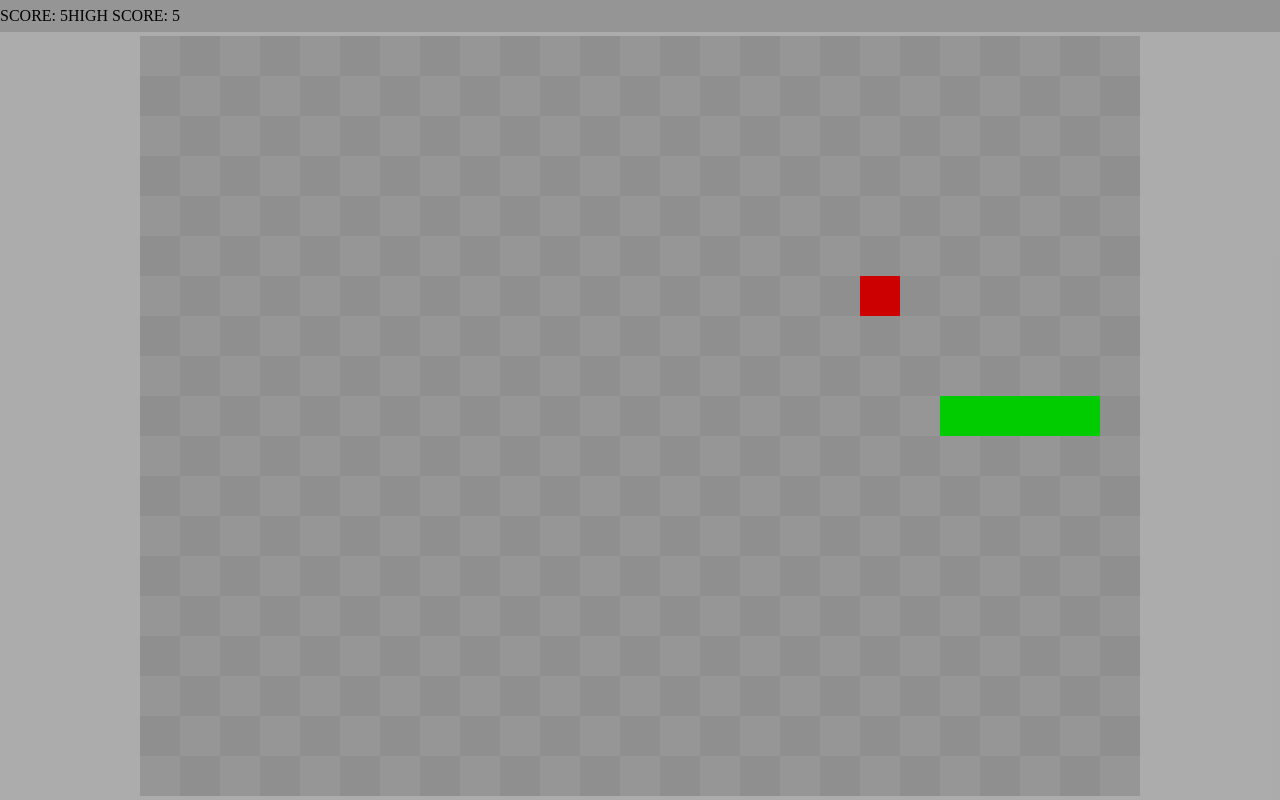
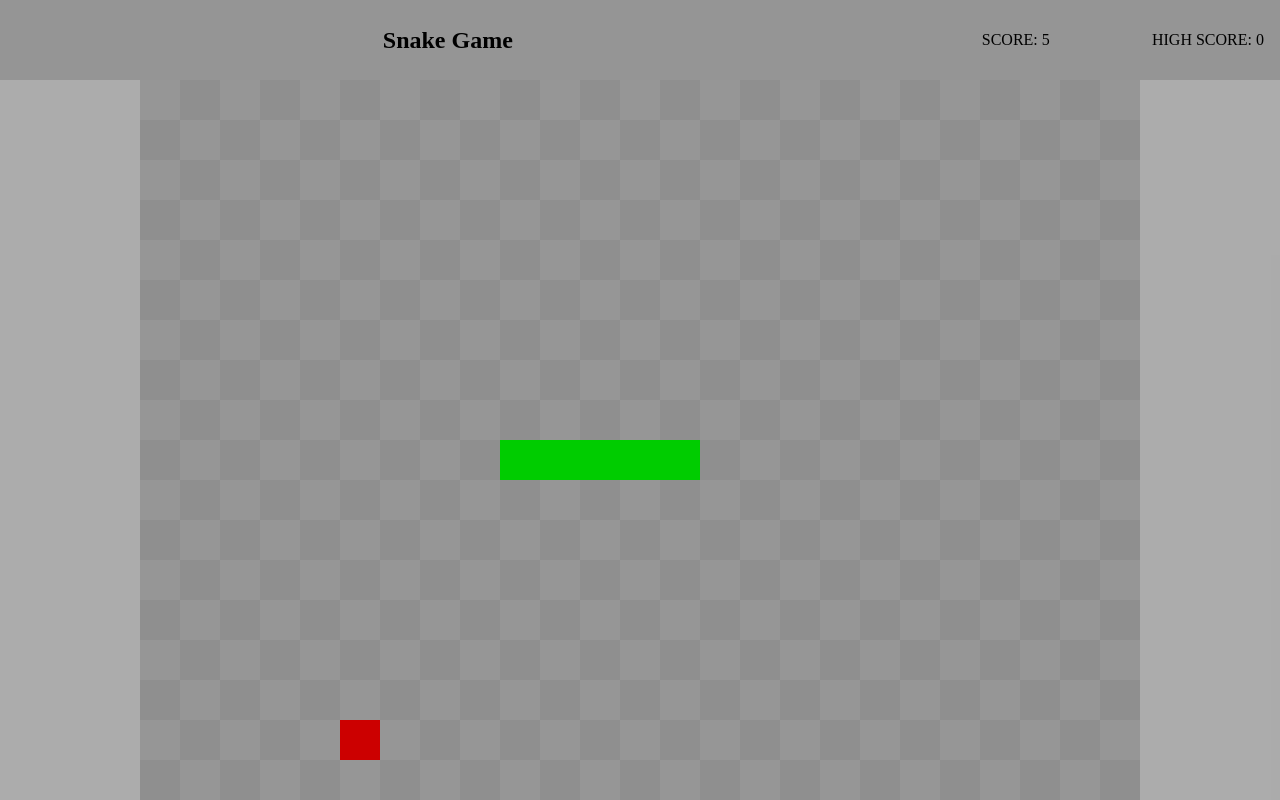
Before and after one commit to tenzint/snakeGame, a Vue app: page / in a window 1280 px wide. Built offline with nearby package versions, Linux system fonts and the light colour scheme.

Commit message:
- score is now reactive - cleanTimer fcn separate for DRY - playingMode fixed for a smooth experience (Always starts and ends in a pause mode) - arrow keys pressed ignored when in pause mode - Some flex center + text-align: center

```diff
--- a/src/components/Snake.vue
+++ b/src/components/Snake.vue
@@ -51,7 +51,7 @@ class SnakeGame {
     this.velocity = { x: 1, y: 0 };
     this.timer = 0;
     this.food = { x: Math.random() * this.width, y: Math.random() * this.height };
-    this.score = this.snake.length;
+    this.score = 0;
     this.playingMode = false;
   }
   setup(): void {
@@ -71,15 +71,18 @@ class SnakeGame {
     this.width = Math.floor(this.cRef!.width / this.unit);
     this.height = Math.floor(this.cRef!.height / this.unit);
   }
+  cleanTimer(): void {
+    clearInterval(this.timer);
+  }
   togglePausePlay(): void {
     if (this.playingMode) {
       // Playing; pause the game
       this.playingMode = false;
-      if (this.timer) clearInterval(this.timer);
+      if (this.timer) this.cleanTimer();
     } else {
       // Paused; play the game
       this.playingMode = true;
-      if (this.timer) clearInterval(this.timer);
+      if (this.timer) this.cleanTimer();
       this.timer = setInterval(() => this.moveNext(), 150);
     }
   }
@@ -97,12 +100,12 @@ class SnakeGame {
     this.snake.push({ x: halfW - 4, y: halfH });
     this.updateScore();
     this.randomizeFood();
-    this.playingMode = true;
-    if (this.timer) clearInterval(this.timer);
-    this.timer = setInterval(() => this.moveNext(), 150);
+    this.playingMode = false;
+    this.moveNext();
   }
   updateScore(): void {
     this.score = this.snake.length;
+    score.value = this.score;
   }
   didSnakeEat(): boolean {
     if (this.snake[0].x === this.food.x && this.snake[0].y === this.food.y) {
@@ -113,9 +116,11 @@ class SnakeGame {
   }
   restart(): void {
     // keep code dry. Some restart codes here
-    if (highscore.value < this.score) {
-      highscore.value = this.score;
+    if (highscore.value < score.value) {
+      highscore.value = score.value;
     }
+    this.cleanTimer();
+    this.playingMode = false;
     this.start();
   }
   checkForMistakes(): void {
@@ -215,13 +220,16 @@ class SnakeGame {
     );
   }
   arrowPressed(e: KeyboardEvent): void {
-    if (e.code === "ArrowUp") self.moveUp();
-    else if (e.code === "ArrowDown") self.moveDown();
-    else if (e.code === "ArrowLeft") self.moveLeft();
-    else if (e.code === "ArrowRight") self.moveRight();
     // Game settings related keys pressed
-    else if (e.code === "KeyP") {
+    if (e.code === "KeyP") {
       self.togglePausePlay();
+    }
+    // arrows pressed - only when playing the game
+    if (self.playingMode) {
+      if (e.code === "ArrowUp") self.moveUp();
+      else if (e.code === "ArrowDown") self.moveDown();
+      else if (e.code === "ArrowLeft") self.moveLeft();
+      else if (e.code === "ArrowRight") self.moveRight();
     }
   }
 }
@@ -229,6 +237,7 @@ class SnakeGame {
 
 <template>
   <div class="title-container" ref="titleRef">
+    <h1 class="title">Snake Game</h1>
     <span class="title-item">SCORE: {{ score }}</span>
     <span class="title-item">HIGH SCORE: {{ highscore }}</span>
   </div>
@@ -247,8 +256,15 @@ class SnakeGame {
   margin: 0;
   padding: 0;
   display: flex;
-  flex-direction: row;
+  flex-flow: row wrap;
+  align-items: center;
+  justify-content: center;
   background: rgba(128, 128, 128, 0.5);
+}
+@media (max-width: 800px) {
+  .title-container {
+    flex-direction: column;
+  }
 }
 .container {
   margin: 0;
@@ -258,4 +274,17 @@ class SnakeGame {
   justify-content: center;
   max-height: 100%;
 }
+.title {
+  margin: 1rem 2rem;
+  padding: 0;
+  font-size: 1.5rem;
+  flex-grow: 10;
+  text-align: center;
+}
+.title-item {
+  margin: 1rem 1rem;
+  padding: 0;
+  flex-grow: 1;
+  text-align: right;
+}
 </style>
```
